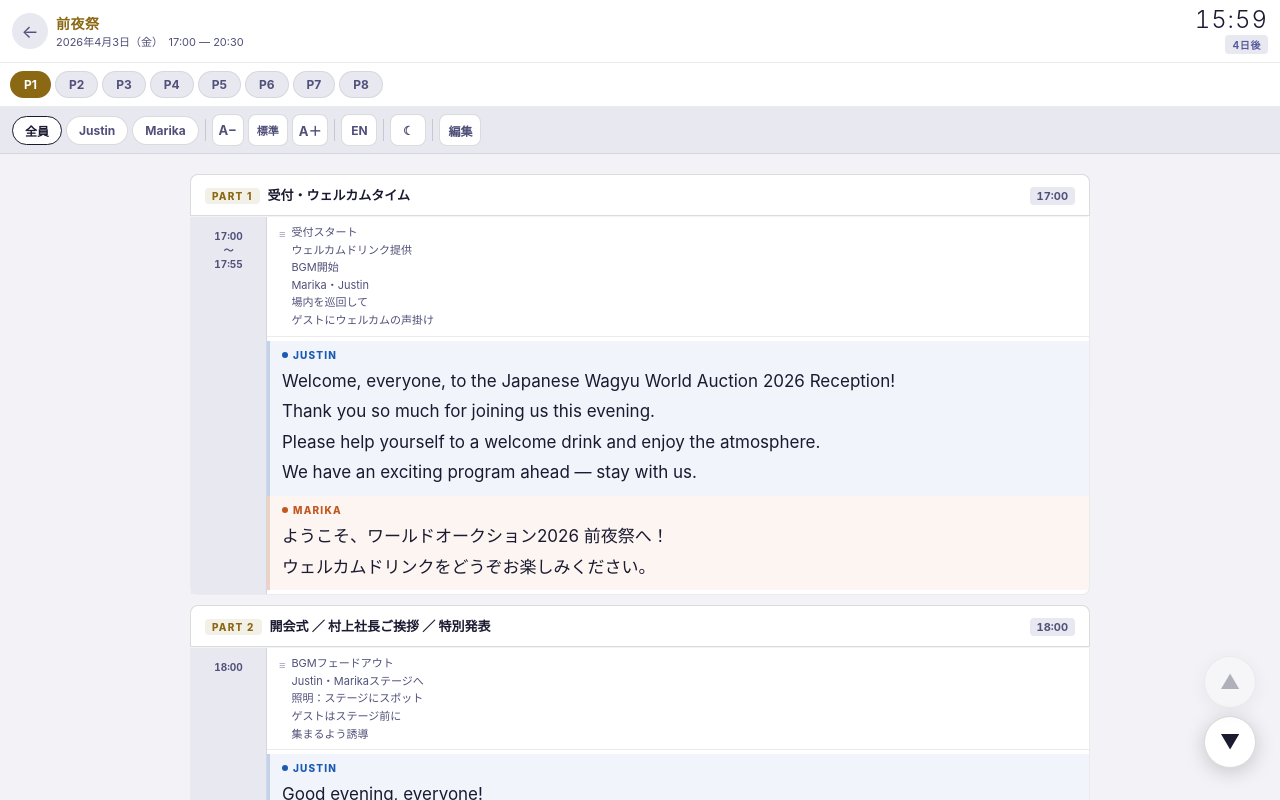
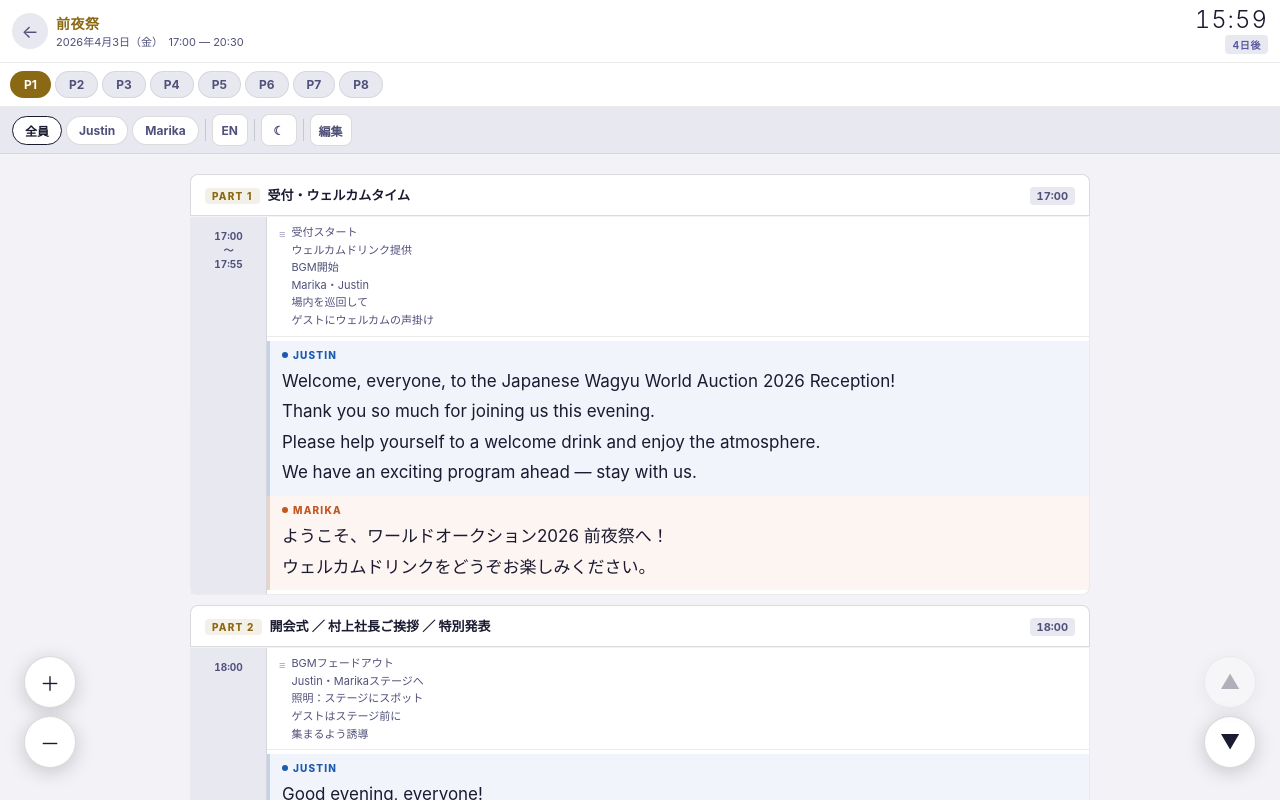
Before and after one commit to naohoro/scriptreader, a plain HTML site: page index.html in a window 1280 px wide. Both pictures are taken after a click on the element 640 px from the left and 298 px from the top of the page. Drawn offline with Linux system fonts and the light colour scheme.

Commit message:
Add files via upload

```diff
--- a/css/style.css
+++ b/css/style.css
@@ -609,16 +609,19 @@ button { cursor: pointer; border: none; background: none; font-family: inherit;
   font-style: italic;
 }
 
-/* Floating Chapter Navigation */
-#chapter-nav {
+/* Floating Navigation Buttons (shared) */
+#chapter-nav,
+#font-nav {
   position: fixed;
   bottom: 24px;
-  right: 16px;
   display: flex;
   flex-direction: column;
   gap: 8px;
   z-index: 200;
 }
+
+#chapter-nav { right: 16px; }
+#font-nav    { left: 16px; }
 
 .chapter-nav-btn {
   width: 52px;
@@ -708,6 +711,7 @@ button { cursor: pointer; border: none; background: none; font-family: inherit;
   #script-scroll { padding: 16px 24px 100px; }
   .part-section { max-width: 760px; margin: 0 auto 10px; }
   #chapter-nav { bottom: 32px; right: 24px; }
+  #font-nav    { bottom: 32px; left: 24px; }
 }
 
 @media (min-width: 1024px) {
--- a/index.html
+++ b/index.html
@@ -107,15 +107,6 @@
 
       <div class="controls-sep"></div>
 
-      <!-- Font Size -->
-      <div class="controls-group">
-        <button class="font-btn" onclick="changeFontSize(-1)">A−</button>
-        <button class="font-btn font-btn-reset" onclick="changeFontSize(0)" data-i18n="fontReset"></button>
-        <button class="font-btn" onclick="changeFontSize(+1)">A＋</button>
-      </div>
-
-      <div class="controls-sep"></div>
-
       <!-- Language Toggle -->
       <button class="ctrl-btn" onclick="toggleLang()" id="lang-btn" data-i18n="langSwitch"></button>
 
@@ -146,10 +137,16 @@
       <!-- Rendered by JS -->
     </div>
 
-    <!-- Floating Chapter Navigation -->
+    <!-- Floating Chapter Navigation (right) -->
     <div id="chapter-nav">
       <button class="chapter-nav-btn" id="chapter-prev" onclick="navPart(-1)" title="前のパート">▲</button>
       <button class="chapter-nav-btn" id="chapter-next" onclick="navPart(+1)" title="次のパート">▼</button>
+    </div>
+
+    <!-- Floating Font Size (left) -->
+    <div id="font-nav">
+      <button class="chapter-nav-btn" onclick="changeFontSize(+1)" title="文字を大きく">＋</button>
+      <button class="chapter-nav-btn" onclick="changeFontSize(-1)" title="文字を小さく">－</button>
     </div>
 
   </div><!-- /#viewer-screen -->
```
